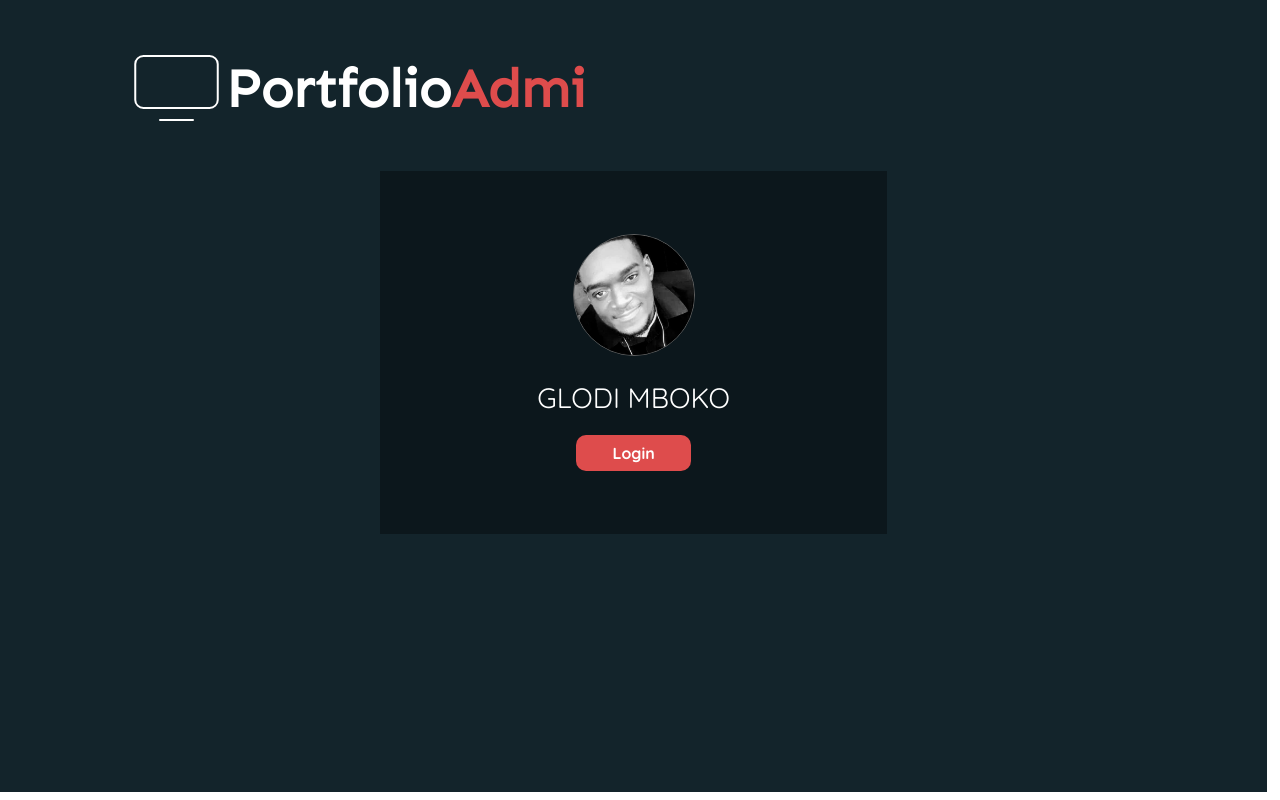
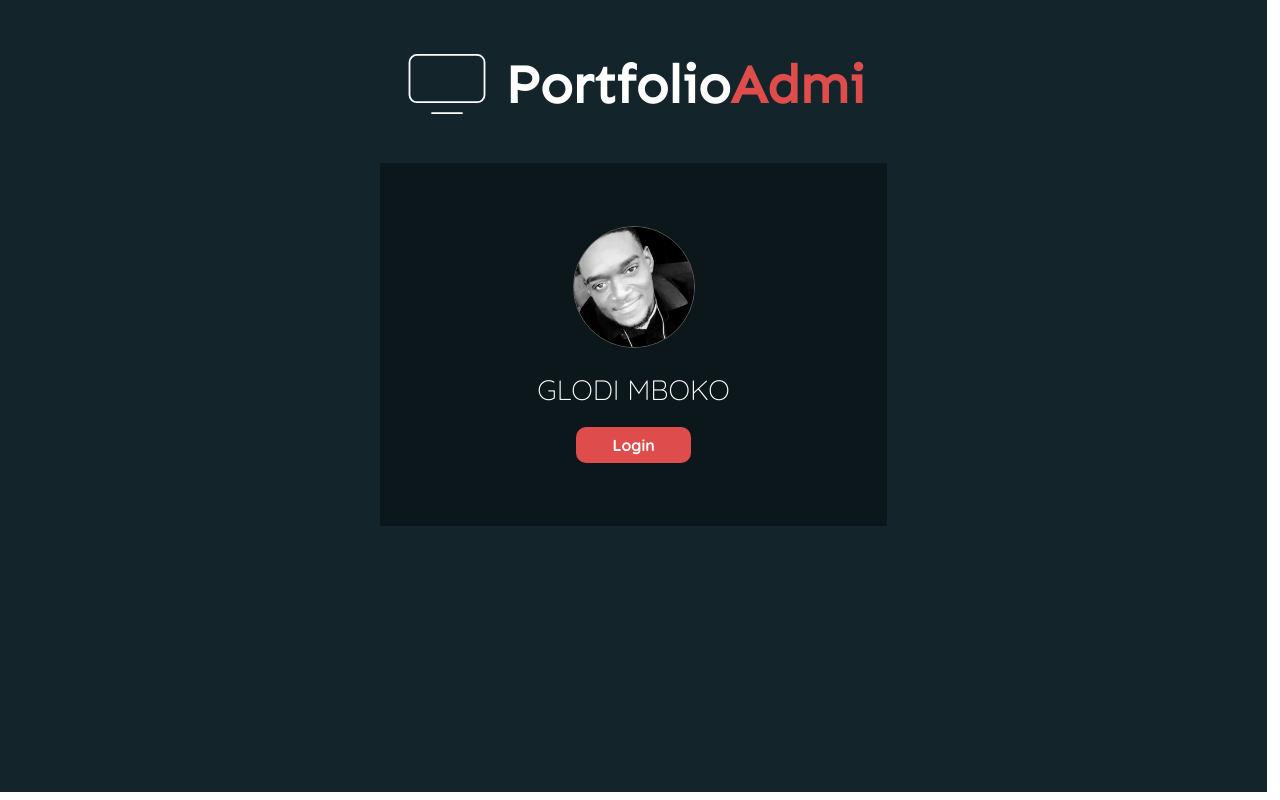
Before and after one commit to glodi-mboko/front-folio-admi, a React (Create React App) app: page / in a window 1280 px wide. Built offline with nearby package versions, Linux system fonts and the light colour scheme.

Commit message:
style:restylize the general title

```diff
--- a/src/components/container_login/_login.scss
+++ b/src/components/container_login/_login.scss
@@ -19,6 +19,7 @@
   }
   p {
     font-size: 28px;
+    font-weight: lighter;
     margin-bottom: 20px;
   }
   &__button {
--- a/src/components/title/_title.scss
+++ b/src/components/title/_title.scss
@@ -2,10 +2,13 @@
   display: flex;
   flex-direction: row;
   align-items: center;
+  justify-content: center;
   color: white;
   font-family: sen;
   font-size: 27px;
-  padding-left: 10%;
+  > img {
+    margin-right: 1%;
+  }
   & .modify-color {
     color: #de4c4c;
   }
```
Also changed, not shown: src/images/svg/monitor.svg.
